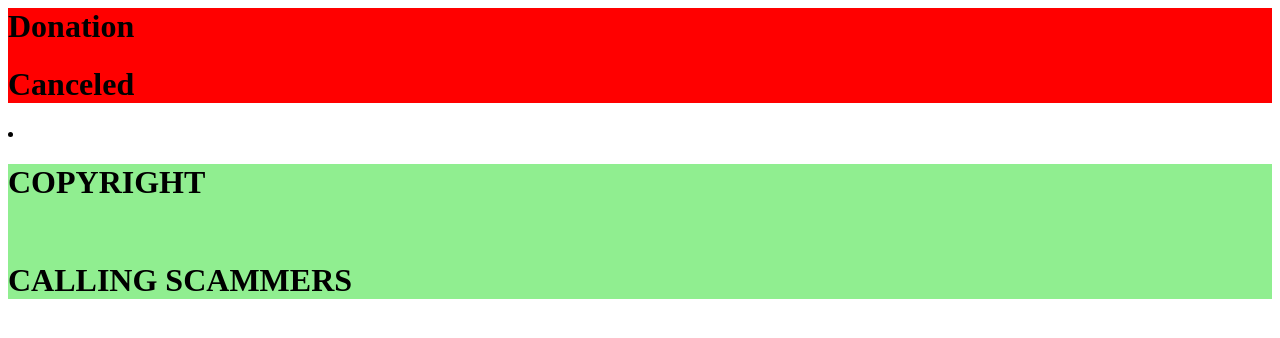
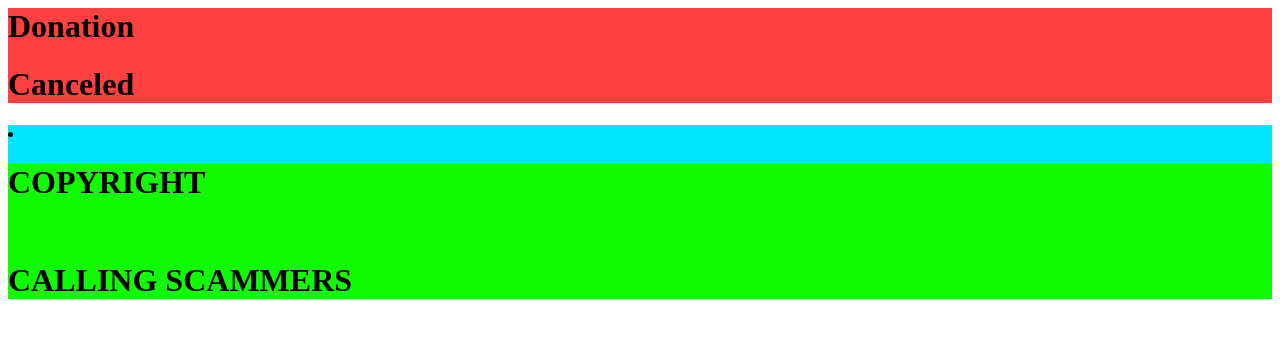
Before and after one commit to callingscammers/donations, a plain HTML site: page cancel.html in a window 1280 px wide. Drawn offline with Linux system fonts and the light colour scheme.

Commit message:
Update cancel.css

```diff
--- a/cancel.css
+++ b/cancel.css
@@ -1,5 +1,5 @@
 .divheader {
-  background-color: red;
+  background-color: #ff4040;
 }
 
 
@@ -8,8 +8,8 @@
 
 
 
-.divmenulist {
-  background-color: lightblue;
+.divmenulinks {
+  background-color: #00e5ff;
 }
 
 
@@ -22,5 +22,5 @@
 
 
 .divcopyright {
-  background-color: lightgreen;
+  background-color: #11fc00;
 }
```
